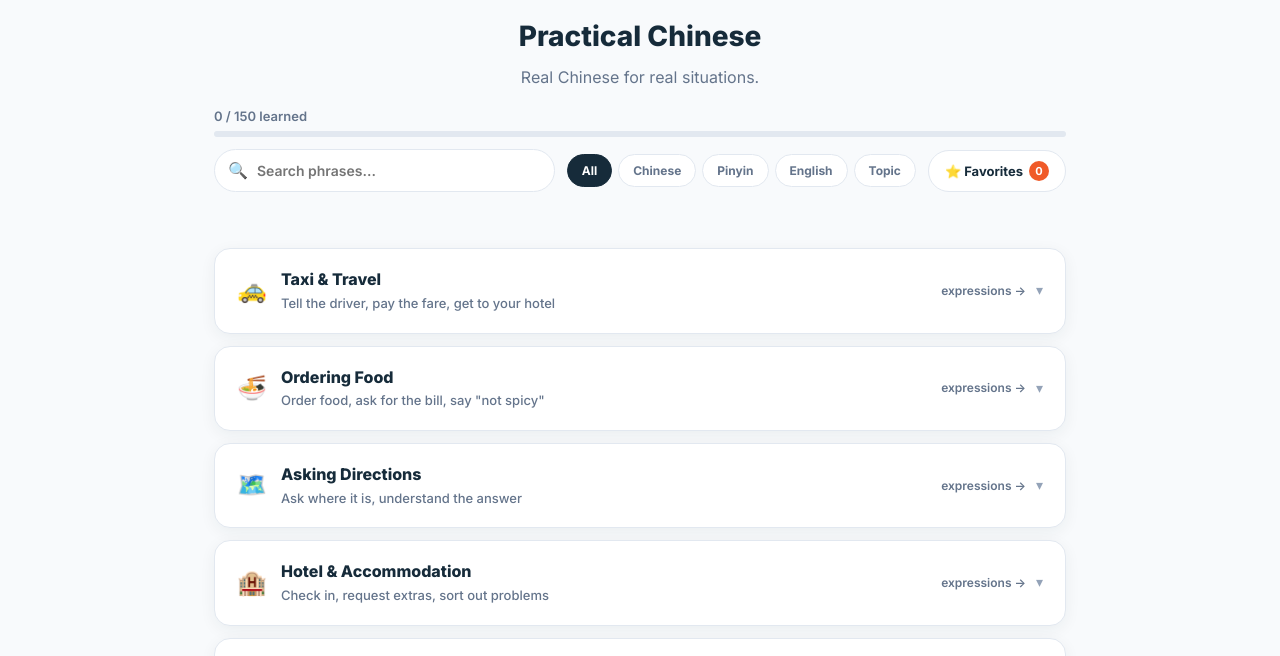
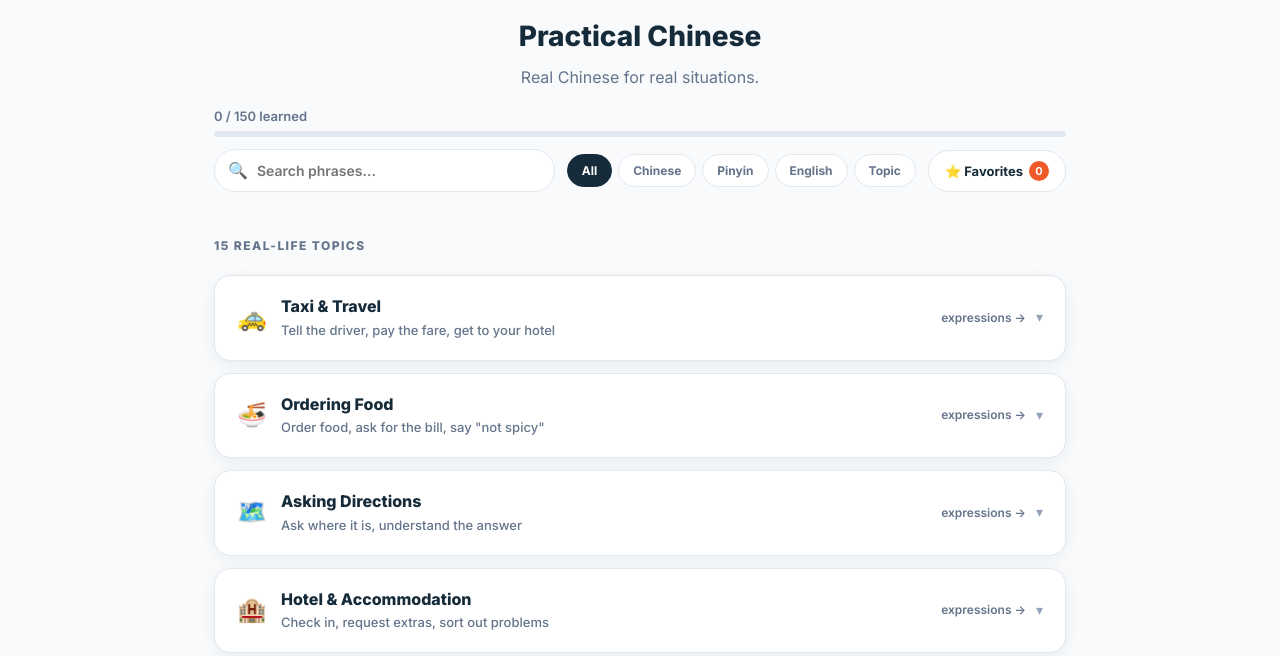
Before and after one commit to maggie118/hanlingo, a plain HTML site: page survival-topics.html in a window 1280 px wide. Shown: the part 66-722 px from the top of the page. Drawn offline with Linux system fonts and the light colour scheme.

Commit message:
Add files via upload

```diff
--- a/survival-topics.html
+++ b/survival-topics.html
@@ -191,6 +191,11 @@
         .search-status {
             max-width: 900px; margin: 0 auto; padding: 0 24px 12px;
             font-size: 13px; color: var(--text-muted); font-weight: 600; min-height: 20px;
+        }
+        .topics-section-title {
+            max-width: 900px; margin: 8px auto 0; padding: 0 24px;
+            color: var(--text-muted); font-size: 12px; font-weight: 800;
+            letter-spacing: 0.12em;
         }
 
         /* ===== 收藏按钮（卡片内） ===== */
@@ -1155,6 +1160,8 @@
         </button>
     </div>
     <div class="search-status" id="searchStatus"></div>
+
+    <div class="topics-section-title">15 REAL-LIFE TOPICS</div>
 
     <!-- ====== 手风琴内容 (15个主题，全部默认收起) ====== -->
     <section class="accordion-wrap">
```
